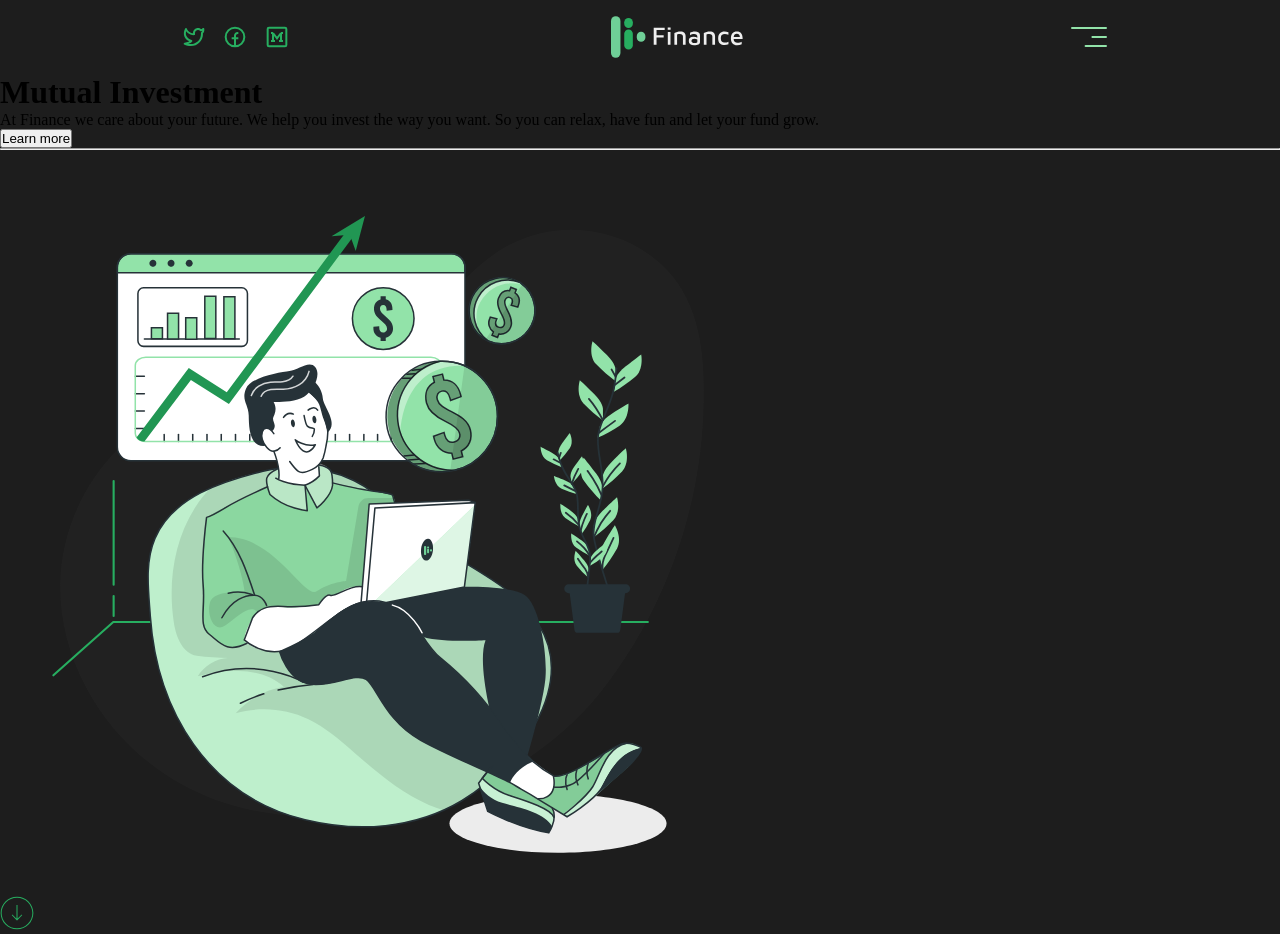
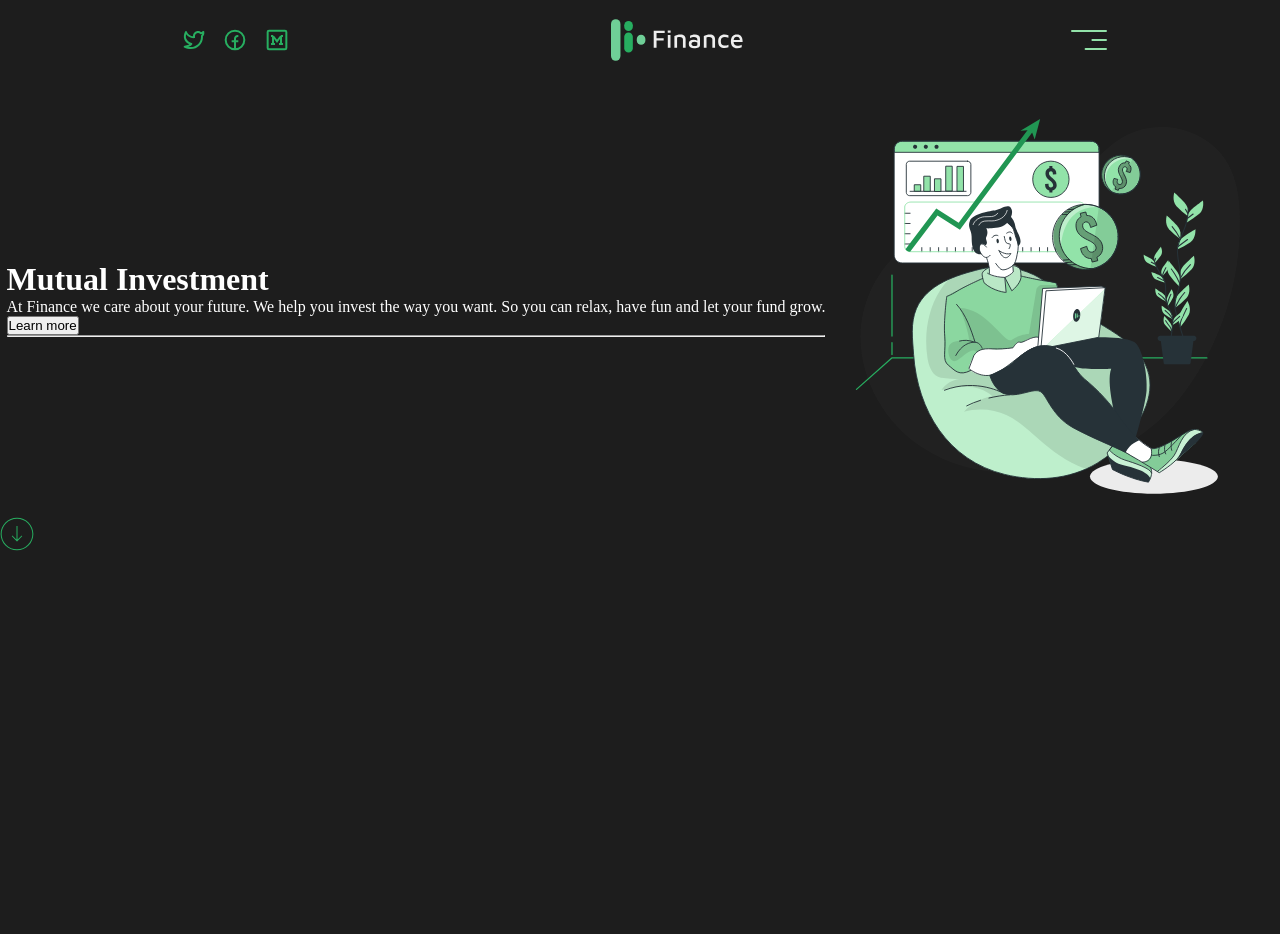
Before and after one commit to matheustkaczyk/finance-landingpage, a React app: page / in a window 1280 px wide. After the commit the page ends 800 px from the top, so only its background shows below. Built offline with nearby package versions, Linux system fonts and the light colour scheme; the HTML template or start-up script is replaced by a standard one.

Commit message:
feat: estrutura basica css hero

```diff
--- a/src/App.scss
+++ b/src/App.scss
@@ -10,6 +10,7 @@ header {
   align-items: center;
   width: 100vw;
   padding: 1rem;
+  height: 10vh;
 
   div {
     display: flex;
@@ -18,3 +19,19 @@ header {
     width: 10%;
   }
 }
+
+.hero {
+  width: 100vw;
+  height: 90vh;
+
+  .hero-content {
+    display: flex;
+    justify-content: center;
+    align-items: center;
+    color: white;
+
+    .hero-image {
+      width: 35%;
+    }
+  }
+}
--- a/src/pages/Hero/index.jsx
+++ b/src/pages/Hero/index.jsx
@@ -15,7 +15,7 @@ const Hero = () => {
           <button>Learn more</button>
           <hr />
         </div>
-        <img src={heroImg} alt="Hero finance image" />
+        <img src={heroImg} alt="Hero finance image" className="hero-image" />
       </div>
         <img src={arrow} alt="arrow icon" />
     </div>
```
